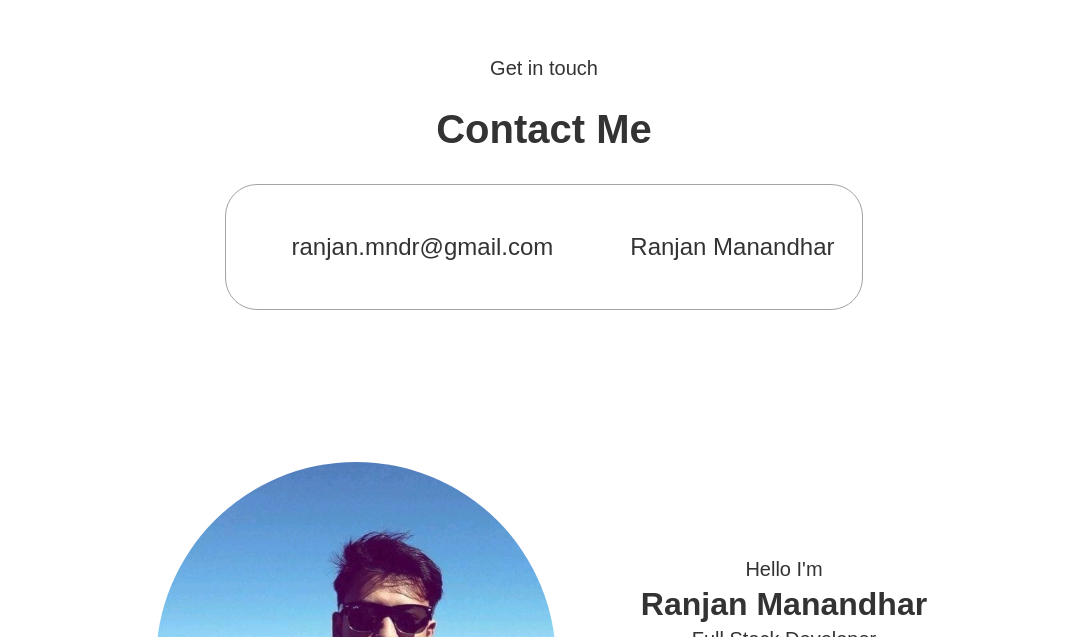
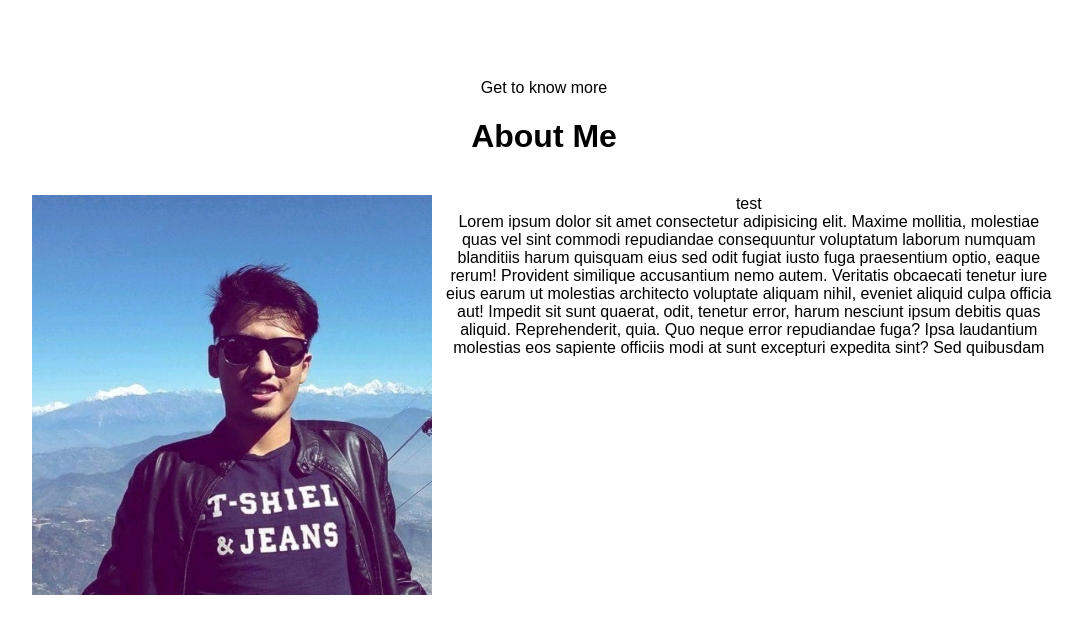
Before and after one commit to ranjanmanandhar/portfolio, a React (Create React App) app: page /home in a window 1280 px wide. Shown: the part 763-1400 px from the top of the page, without its empty margins (96-1179 px from the left). Built offline with nearby package versions, Linux system fonts and the light colour scheme; some icons are missing; a web font is replaced by a local one.

Commit message:
about page

```diff
--- a/src/components/MenuLinks.js
+++ b/src/components/MenuLinks.js
@@ -11,7 +11,7 @@ function MenuLinks() {
           </Link>
         </li>
         <li>
-          <Link to="experiences" smooth={true} offset={40} duration={500}>
+          <Link to="about" smooth={true} offset={40} duration={500}>
             Experiences
           </Link>
         </li>
--- /dev/null
+++ b/src/pages/About.js
@@ -0,0 +1,35 @@
+import React from "react";
+import "../styles/About.css";
+import myImage from "../assets/photos/profile.jpeg";
+
+function About() {
+  return (
+    <div className="about" id="about">
+      <p>Get to know more</p>
+      <h1>About Me</h1>
+      <div className="about-container">
+        <div className="about-pic">
+          <img src={myImage} />
+        </div>
+        <div className="about-text">
+          <div>test</div>
+          <div>
+            Lorem ipsum dolor sit amet consectetur adipisicing elit. Maxime
+            mollitia, molestiae quas vel sint commodi repudiandae consequuntur
+            voluptatum laborum numquam blanditiis harum quisquam eius sed odit
+            fugiat iusto fuga praesentium optio, eaque rerum! Provident
+            similique accusantium nemo autem. Veritatis obcaecati tenetur iure
+            eius earum ut molestias architecto voluptate aliquam nihil, eveniet
+            aliquid culpa officia aut! Impedit sit sunt quaerat, odit, tenetur
+            error, harum nesciunt ipsum debitis quas aliquid. Reprehenderit,
+            quia. Quo neque error repudiandae fuga? Ipsa laudantium molestias
+            eos sapiente officiis modi at sunt excepturi expedita sint? Sed
+            quibusdam
+          </div>
+        </div>
+      </div>
+    </div>
+  );
+}
+
+export default About;
--- a/src/pages/Home.js
+++ b/src/pages/Home.js
@@ -2,11 +2,13 @@ import React from "react";
 import "../styles/Home.css";
 import Contact from "./Contact";
 import Profile from "./Profile";
+import About from "./About";
 
 function Home() {
   return (
     <div className="home" id="/">
       <Profile />
+      <About />
       <Contact />
     </div>
   );
--- /dev/null
+++ b/src/styles/About.css
@@ -0,0 +1,30 @@
+.about-container {
+    display: flex;
+    width: 80%;
+    justify-content: space-around;
+}
+
+.about-pic {
+    display: flex;
+    height: 400px;
+    width: 400px;
+    margin: auto 0;
+    overflow: hidden;
+    /* border-radius: 95%; */
+}
+
+.about p {
+    margin: 40px 0px 0px 0px;
+}
+
+.about h1 {
+    margin-bottom: 40px;
+}
+
+.about-pic {
+    flex: 2;
+}
+
+.about-text {
+    flex: 3;
+}
```
